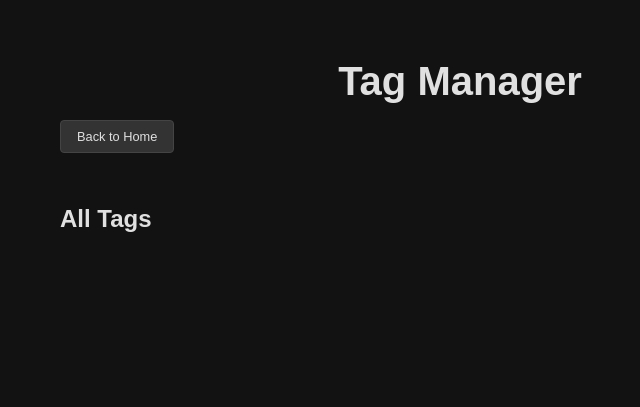
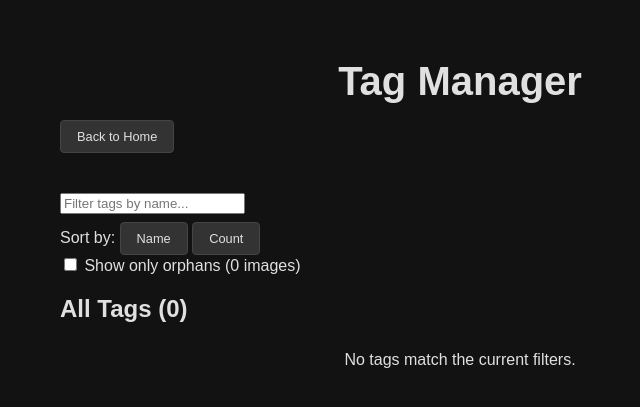
Before and after one commit to Hatrask/local-booru, a FastAPI app: page /tag_manager in a window 1280 px wide. Shown: the top 407 px of the page, without its empty margins (180-820 px from the left). Run offline with FastAPI, Linux system fonts and the light colour scheme; data that the repository does not hold is empty.

Commit message:
feat: new tag_manager.html
new features:
- sort by name, count, orphan tags
- search bar
- displays total number of tags
- improvements to the merge field
- new CSS styling, matching existing pages

```diff
--- a/templates/tag_manager.html
+++ b/templates/tag_manager.html
@@ -10,19 +10,51 @@
         <h1>Tag Manager</h1>
         <a href="/" class="back action-button">Back to Home</a>
 
-        <h2>All Tags</h2>
+        <div class="tag-manager-controls">
+            <div class="autocomplete-container">
+                <input type="text" id="filter-input" placeholder="Filter tags by name..." autocomplete="off">
+            </div>
+            <div class="sort-buttons">
+                <span>Sort by:</span>
+                <button id="sort-by-name" class="action-button active">Name</button>
+                <button id="sort-by-count" class="action-button">Count</button>
+            </div>
+            <div class="filter-options">
+                <label>
+                    <input type="checkbox" id="show-orphans-only"> Show only orphans (0 images)
+                </label>
+            </div>
+        </div>
+
+        <h2>All Tags (<span id="visible-tag-count">0</span>)</h2>
         <div id="loading-message">Loading tags...</div>
         <ul id="tagList" class="tag-list"></ul>
     </div>
 
+	<script src="/static/js/autocomplete.js"></script>
 	<script src="/static/js/notifications.js"></script>
 	<script>
 	document.addEventListener('DOMContentLoaded', () => {
+		// --- DOM Element References ---
 		const tagListElem = document.getElementById('tagList');
 		const loadingMessage = document.getElementById('loading-message');
+		const filterInput = document.getElementById('filter-input');
+		const sortByNameBtn = document.getElementById('sort-by-name');
+		const sortByCountBtn = document.getElementById('sort-by-count');
+		const showOrphansOnlyCheckbox = document.getElementById('show-orphans-only');
+		const visibleTagCountSpan = document.getElementById('visible-tag-count');
+
+		// --- State Management ---
 		let allTags = [];
+		let untaggedCount = 0;
+		let currentSort = 'name'; // 'name' or 'count'
 
-        async function fetchTags() {
+		// --- Core Functions ---
+
+		/**
+		 * Fetches the complete tag summary from the API and triggers the initial render.
+		 */
+		async function initialize() {
 			loadingMessage.style.display = 'block';
 			tagListElem.innerHTML = '';
 			try {
@@ -31,20 +63,50 @@
 
 				const data = await response.json();
 				allTags = data.tags;
-                renderTags(data.tags, data.untagged_count);
-
+				untaggedCount = data.untagged_count;
+				applyFiltersAndRender();
 			} catch (err) {
 				console.error('Error fetching tags:', err);
-                tagListElem.innerHTML = '<li style="text-align: center;">Error loading tags.</li>';
+				tagListElem.innerHTML = '<li style="text-align: center; color: #f44336;">Error loading tags. Please refresh the page.</li>';
 			} finally {
 				loadingMessage.style.display = 'none';
 			}
 		}
 
-        function renderTags(tags, untaggedCount) {
+		/**
+		 * Applies the current filter and sort settings to the master tag list
+		 * and calls the render function.
+		 */
+		function applyFiltersAndRender() {
+			let tagsToRender = [...allTags];
+			const filterText = filterInput.value.trim().toLowerCase();
+
+			if (filterText) {
+				tagsToRender = tagsToRender.filter(tag => tag.name.toLowerCase().includes(filterText));
+			}
+			if (showOrphansOnlyCheckbox.checked) {
+				tagsToRender = tagsToRender.filter(tag => tag.count === 0);
+			}
+
+			if (currentSort === 'name') {
+				tagsToRender.sort((a, b) => a.name.localeCompare(b.name));
+			} else { // currentSort === 'count'
+				tagsToRender.sort((a, b) => b.count - a.count || a.name.localeCompare(b.name)); // Secondary sort by name
+			}
+
+			visibleTagCountSpan.textContent = tagsToRender.length;
+			renderTagList(tagsToRender);
+		}
+
+		/**
+		 * Renders a list of tag objects into the DOM.
+		 * @param {Array<Object>} tags - The array of tag objects to render.
+		 */
+		function renderTagList(tags) {
 			tagListElem.innerHTML = '';
 
-            if (untaggedCount > 0) {
+			const shouldShowUntagged = untaggedCount > 0 && !filterInput.value && !showOrphansOnlyCheckbox.checked;
+			if (shouldShowUntagged) {
 				const untaggedLi = document.createElement('li');
 				untaggedLi.className = 'tag-item';
 				untaggedLi.innerHTML = `
@@ -56,6 +118,10 @@
 					</div>
 				`;
 				tagListElem.appendChild(untaggedLi);
+			}
+
+			if (tags.length === 0 && !shouldShowUntagged) {
+				tagListElem.innerHTML = '<li class="tag-item" style="text-align: center;">No tags match the current filters.</li>';
 			}
 
 			tags.forEach(tag => {
@@ -75,64 +141,67 @@
 						</div>
 					</div>
 					<div class="edit-form hidden" id="edit-form-${tag.id}">
+
+						<!-- Group 1: Rename Action -->
+						<div class="edit-action-group">
 							<input type="text" value="${tag.name}" id="rename-input-${tag.id}" placeholder="New name...">
 							<button class="rename-btn action-button" data-tag-id="${tag.id}">Rename</button>
-                        <span>or merge into:</span>
-                        <select id="merge-select-${tag.id}"></select>
+						</div>
+
+						<span>or</span>
+
+						<!-- Group 2: Merge Action -->
+						<div class="edit-action-group merge-group">
+							<span>merge into:</span>
+							<div class="autocomplete-container merge-autocomplete">
+								 <input type="text" id="merge-input-${tag.id}" placeholder="Type a tag name..." autocomplete="off" data-tag-id-to-keep="">
+								 <div id="suggestions-merge-${tag.id}" class="suggestions"></div>
+							</div>
 							<button class="merge-btn action-button" data-tag-id="${tag.id}" data-tag-name="${tag.name}">Merge</button>
+						</div>
+
 						<button class="cancel-btn action-button" data-tag-id="${tag.id}">Cancel</button>
 					</div>
 				`;
 				tagListElem.appendChild(li);
 			});
-
-            tagListElem.addEventListener('click', handleTagListClick);
 		}
 
+		// --- UI Interaction ---
+
+		/**
+		 * Toggles the visibility of a tag's edit form and initializes autocomplete if needed.
+		 * @param {string} tagId - The ID of the tag whose form should be toggled.
+		 */
 		function toggleEditForm(tagId) {
 			const form = document.getElementById(`edit-form-${tagId}`);
 			if (!form) return;
 
-            const isHidden = form.classList.toggle('hidden');
+			const isNowHidden = form.classList.toggle('hidden');
 
-            if (!isHidden) {
-                populateMergeSelect(tagId);
+			if (!isNowHidden) {
+				const mergeInput = document.getElementById(`merge-input-${tagId}`);
+				const suggestionsBox = document.getElementById(`suggestions-merge-${tagId}`);
+				setupTagAutocomplete(mergeInput, suggestionsBox, (selectedTag) => {
+					const tagObject = allTags.find(t => t.name === selectedTag);
+					if (tagObject) {
+						mergeInput.value = selectedTag;
+						mergeInput.dataset.tagIdToKeep = tagObject.id;
+					}
+				});
+				// Focus the first input in the form
+				form.querySelector('input[type="text"]').focus();
 			}
 		}
 
-        function populateMergeSelect(tagIdToExclude) {
-            const selectElement = document.getElementById(`merge-select-${tagIdToExclude}`);
-            if (!selectElement) return;
+		// --- API & State Update Handlers ---
 
-            const otherTags = allTags.filter(tag => tag.id.toString() !== tagIdToExclude.toString());
-
-            selectElement.innerHTML = '<option value="">Select a tag...</option>';
-            otherTags.forEach(tag => {
-                const option = document.createElement('option');
-                option.value = tag.id;
-                option.textContent = `${tag.name} (${tag.count})`;
-                selectElement.appendChild(option);
-            });
-        }
-
-        function handleTagListClick(e) {
-            const target = e.target;
-            const tagId = target.dataset.tagId;
-
-            if (target.matches('.edit-btn') || target.matches('.cancel-btn')) {
-                toggleEditForm(tagId);
-            } else if (target.matches('.rename-btn')) {
-                handleRename(tagId);
-            } else if (target.matches('.merge-btn')) {
-                handleMerge(tagId, target.dataset.tagName);
-            } else if (target.matches('.force-delete-btn')) {
-                handleForceDelete(tagId, target.dataset.tagName);
-            }
-        }
-
+		/**
+		 * Handles the user's request to rename a tag.
+		 * @param {string} tagId - The ID of the tag to rename.
+		 */
 		async function handleRename(tagId) {
-            const newNameInput = document.getElementById(`rename-input-${tagId}`);
-            const newName = newNameInput.value.trim();
+			const newName = document.getElementById(`rename-input-${tagId}`).value.trim();
 			if (!newName) {
 				showToast('New tag name cannot be empty.', 'info');
 				return;
@@ -148,30 +217,36 @@
 					body: JSON.stringify({ new_name: newName })
 				});
 				const result = await response.json();
-                if (response.ok) {
+				if (!response.ok) throw new Error(result.detail);
+
 				showToast(result.message, 'success');
-                    fetchTags();
-                } else {
-                    showToast(`Rename failed: ${result.detail}`, 'error');
-                }
+				const tagToUpdate = allTags.find(t => t.id == tagId);
+				if (tagToUpdate) tagToUpdate.name = newName;
+
+				applyFiltersAndRender();
+				toggleEditForm(tagId); // Close the form on success
 			} catch (err) {
-                console.error('Error renaming tag:', err);
-                showToast('An unexpected error occurred during the rename.', 'error');
+				showToast(`Rename failed: ${err.message}`, 'error');
+				toggleEditForm(tagId); // Also close the form on failure
 			}
 		}
 
+		/**
+		 * Handles the user's request to merge two tags.
+		 * @param {string} tagIdToDelete - The ID of the tag that will be merged and deleted.
+		 * @param {string} tagNameToDelete - The name of the tag to be deleted.
+		 */
 		async function handleMerge(tagIdToDelete, tagNameToDelete) {
-            const selectElement = document.getElementById(`merge-select-${tagIdToDelete}`);
-            const tagIdToKeep = selectElement.value;
+			const mergeInput = document.getElementById(`merge-input-${tagIdToDelete}`);
+			const tagIdToKeep = mergeInput.dataset.tagIdToKeep;
 
 			if (!tagIdToKeep) {
-                showToast('Please select a tag to merge into.', 'info');
+				showToast('Please select a tag to merge into from the suggestions.', 'info');
 				return;
 			}
 
-            const tagToKeepName = selectElement.options[selectElement.selectedIndex].textContent.split(' ')[0];
-
-            const confirmed = await showConfirmation(`Are you sure you want to merge tag "${tagNameToDelete}" into "${tagToKeepName}"? This will delete "${tagNameToDelete}".`);
+			const tagToKeepName = mergeInput.value;
+			const confirmed = await showConfirmation(`Merge "${tagNameToDelete}" into "${tagToKeepName}"? This will delete "${tagNameToDelete}".`);
 			if (!confirmed) return;
 
 			const formData = new FormData();
@@ -181,39 +256,84 @@
 			try {
 				const response = await fetch('/api/tags/merge', { method: 'POST', body: formData });
 				const result = await response.json();
-                if (response.ok) {
+				if (!response.ok) throw new Error(result.detail);
+
 				showToast(result.message, 'success');
-                    fetchTags();
-                } else {
-                    showToast(`Merge failed: ${result.detail}`, 'error');
+				const tagToDelete = allTags.find(t => t.id == tagIdToDelete);
+				const tagToKeep = allTags.find(t => t.id == tagIdToKeep);
+				if (tagToDelete && tagToKeep) {
+					tagToKeep.count += tagToDelete.count; // Correctly update the count
 				}
+				allTags = allTags.filter(t => t.id != tagIdToDelete); // Remove the old tag
+
+				applyFiltersAndRender();
 			} catch (err) {
-                console.error('Error merging tags:', err);
-                showToast('An unexpected error occurred during the merge.', 'error');
+				showToast(`Merge failed: ${err.message}`, 'error');
+				toggleEditForm(tagIdToDelete); // Close form on failure
 			}
 		}
 
+		/**
+		 * Handles the user's request to permanently delete a tag.
+		 * @param {string} tagId - The ID of the tag to delete.
+		 * @param {string} tagName - The name of the tag to delete.
+		 */
 		async function handleForceDelete(tagId, tagName) {
-            const confirmed = await showConfirmation(`WARNING: Are you absolutely sure you want to PERMANENTLY DELETE the tag "${tagName}"? This will remove the tag from all associated images.`);
+			const confirmed = await showConfirmation(`PERMANENTLY DELETE the tag "${tagName}"? This cannot be undone.`);
 			if (!confirmed) return;
 
 			try {
 				const response = await fetch(`/api/tags/force_delete/${tagId}`, { method: 'POST' });
 				const result = await response.json();
-                if (response.ok) {
+				if (!response.ok) throw new Error(result.detail);
+
 				showToast(result.message, 'success');
-                    fetchTags();
-                } else {
-                    showToast(`Deletion failed: ${result.detail}`, 'error');
-                }
+				allTags = allTags.filter(t => t.id != tagId);
+				applyFiltersAndRender();
 			} catch (err) {
-                console.error('Error deleting tag:', err);
-                showToast('An unexpected error occurred during the deletion.', 'error');
+				showToast(`Deletion failed: ${err.message}`, 'error');
 			}
 		}
 
-        // Initial load
-        fetchTags();
+		// --- Event Listeners Setup ---
+
+		filterInput.addEventListener('input', applyFiltersAndRender);
+		showOrphansOnlyCheckbox.addEventListener('change', applyFiltersAndRender);
+
+		sortByNameBtn.addEventListener('click', () => {
+			currentSort = 'name';
+			sortByNameBtn.classList.add('active');
+			sortByCountBtn.classList.remove('active');
+			applyFiltersAndRender();
+		});
+
+		sortByCountBtn.addEventListener('click', () => {
+			currentSort = 'count';
+			sortByCountBtn.classList.add('active');
+			sortByNameBtn.classList.remove('active');
+			applyFiltersAndRender();
+		});
+
+		tagListElem.addEventListener('click', (e) => {
+			const target = e.target;
+			const tagId = target.dataset.tagId;
+
+			if (!tagId) return;
+
+			if (target.matches('.edit-btn') || target.matches('.cancel-btn')) {
+				e.preventDefault();
+				toggleEditForm(tagId);
+			} else if (target.matches('.rename-btn')) {
+				handleRename(tagId);
+			} else if (target.matches('.merge-btn')) {
+				handleMerge(tagId, target.dataset.tagName);
+			} else if (target.matches('.force-delete-btn')) {
+				handleForceDelete(tagId, target.dataset.tagName);
+			}
+		});
+
+		// --- Initial Load ---
+		initialize();
 	});
 	</script>
 </body>
```
Lines whose indentation alone changed are shown as unchanged.
